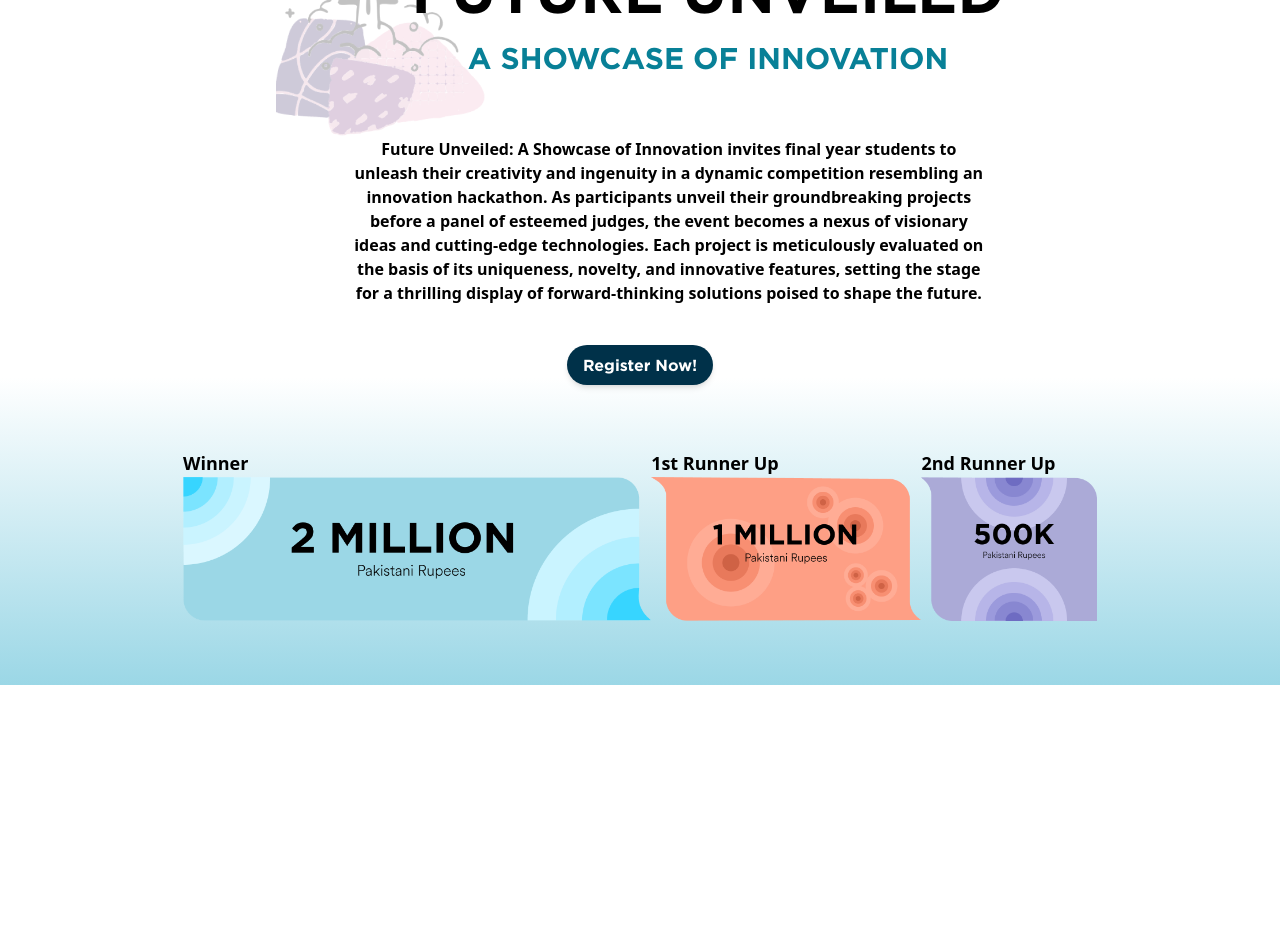
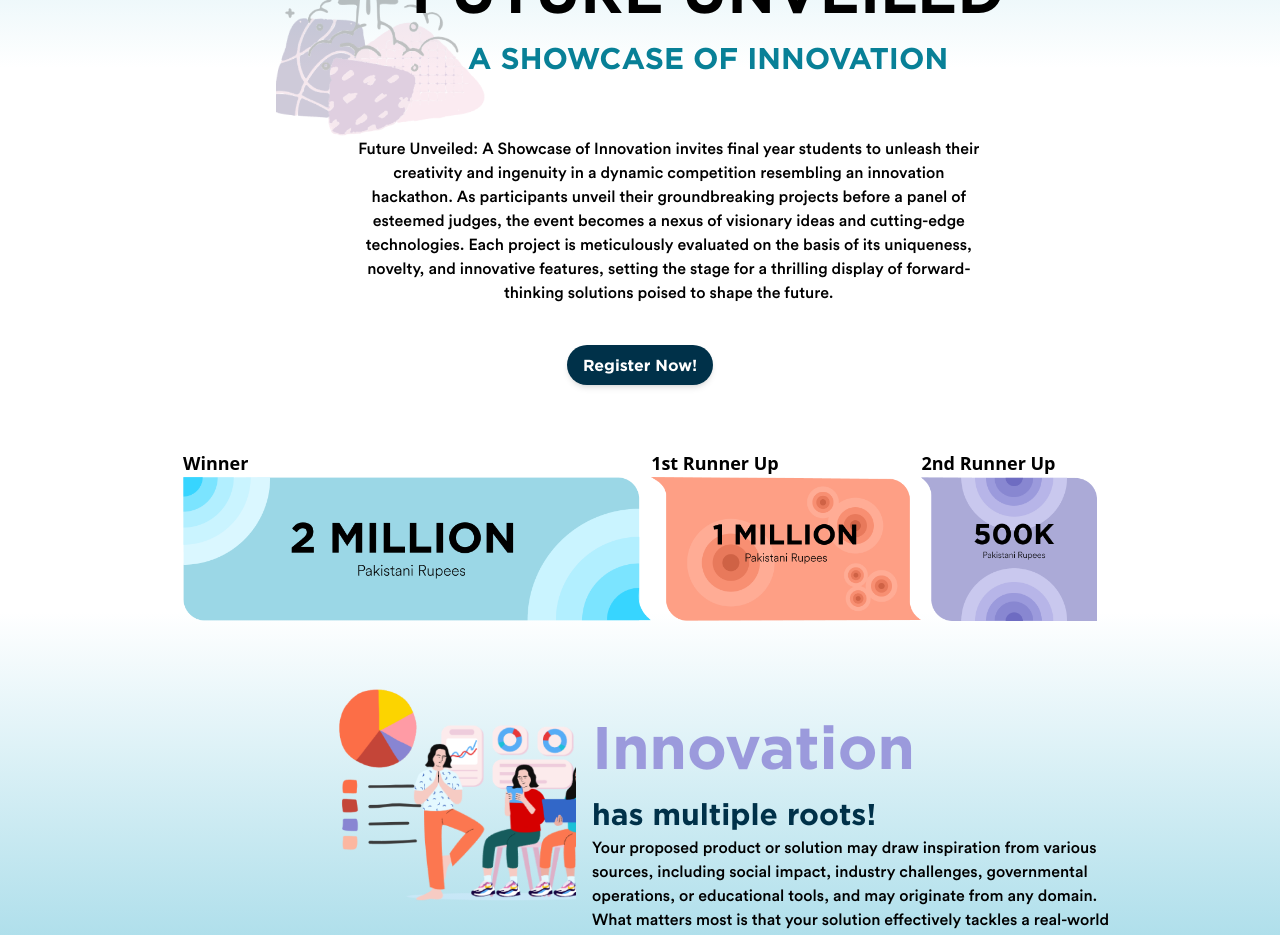
Before and after one commit to WahajJaved20/DevDay-FYP-Web-Module, a React (Vite) app: page / in a window 1280 px wide. Shown: the part 340-1275 px from the top of the page. Before the commit the page ends 1025 px from the top, so only its background shows below. Built offline with nearby package versions, Linux system fonts and the light colour scheme.

Commit message:
callout created

```diff
--- a/src/App.css
+++ b/src/App.css
@@ -14,6 +14,6 @@ html{
 
 @font-face {
   font-family: "CircularStd";
-  src: local("CircularStd-Black"),
-    url("./Fonts/CircularStd-Black.otf") format("truetype");
+  src: local("CircularStd-Medium"),
+    url("./Fonts/CircularStd-Medium.otf") format("truetype");
 }
--- a/src/App.jsx
+++ b/src/App.jsx
@@ -3,6 +3,7 @@ import './App.css'
 import  Navbar  from './Components/Navbar';
 import HOCHeader from './Components/Header';
 import HOCPrizes from './Components/Prizes';
+import HOCCallout from './Components/Callout';
 function App() {
 
   return (
@@ -10,6 +11,7 @@ function App() {
       <Navbar />
       <HOCHeader />
       <HOCPrizes />
+      <HOCCallout />
     </>
   )
 }
--- /dev/null
+++ b/src/Components/Callout.jsx
@@ -0,0 +1,32 @@
+import React from "react";
+import HOC from "./HOC";
+import { teamwork } from "../assets";
+
+function Callout() {
+    return (
+        <div>
+            <div className='flex lg:flex-row md:flex-row flex-col mx-auto justify-center relative'>
+          <img
+            src={teamwork} // Replace with your image path
+            alt="Innovation Showcase Rocket"
+            className="object-cover lg:ml-64 md:ml-64 lg:w-64 md:w-56 w-48 lg:h-64 md:h-56 h-48 opacity-100 z-0 relative"
+          />
+          <div className='flex flex-col ml-4'>
+          <h1 className="text-[60px] text-innovationColor font-Gotham mt-4">Innovation</h1>
+          <p className="text-[30px] font-Gotham font-bold text-subInnovation">has multiple roots!</p>
+          <p className="text-md font-circularStd text-black text-left md:mr-[15%]">
+            Your proposed product or solution may draw inspiration from various sources,
+            including social impact, industry challenges, governmental operations, or educational
+            tools, and may originate from any domain.
+            <br/>
+            What matters most is that your solution effectively tackles a real-world problem!</p>
+
+          </div>
+
+        </div>
+        </div>
+    );
+}
+
+const HOCCallout = HOC(Callout);
+export default HOCCallout;
--- a/src/Components/Header.jsx
+++ b/src/Components/Header.jsx
@@ -17,7 +17,7 @@ function Header (){
           </div>
 
         </div>
-        <p className="text-md text-center font-cicularStd font-black relative z-10 lg:ml-[25%] md:ml-[20%] lg:mr-[20%] md:mr-[15%]">
+        <p className="text-md font-circularStd text-black text-center relative z-10 lg:ml-[25%] md:ml-[20%] lg:mr-[20%] md:mr-[15%]">
           Future Unveiled: A Showcase of Innovation invites final year students to unleash their creativity
           and ingenuity in a dynamic competition resembling an innovation hackathon. As participants unveil
           their groundbreaking projects before a panel of esteemed judges, the event becomes a nexus of
--- a/src/assets/index.js
+++ b/src/assets/index.js
@@ -3,11 +3,13 @@ import rocketLaunch from './rocketLaunch.png';
 import firstPrize from './firstPrize.png';
 import secondPrize from './secondPrize.png';
 import thirdPrize from './thirdPrize.png';
+import teamwork from './teamWork.png';
 export {
     acmLogo,
     rocketLaunch,
     firstPrize,
     secondPrize,
-    thirdPrize
+    thirdPrize,
+    teamwork
 
 }
--- a/tailwind.config.js
+++ b/tailwind.config.js
@@ -14,6 +14,8 @@ export default {
       textColor: {
         'primaryColor': '#000000',
         'secondaryColor': '#088097',
+        'innovationColor':"#9B9ADC",
+        'subInnovation': '#003149'
       },
       fontFamily: {
         Gotham: ['Gotham', 'sans-serif'],
```
Also changed, not shown: src/assets/teamWork.png (added).
